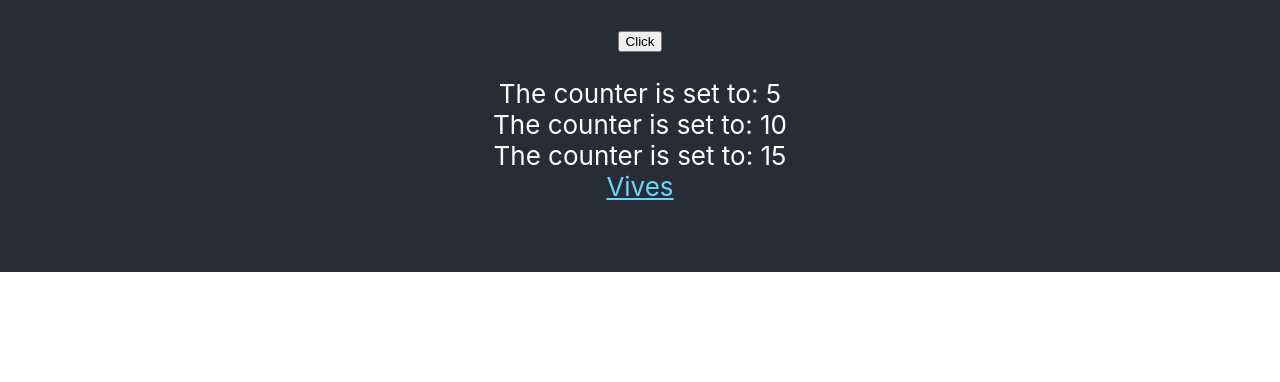
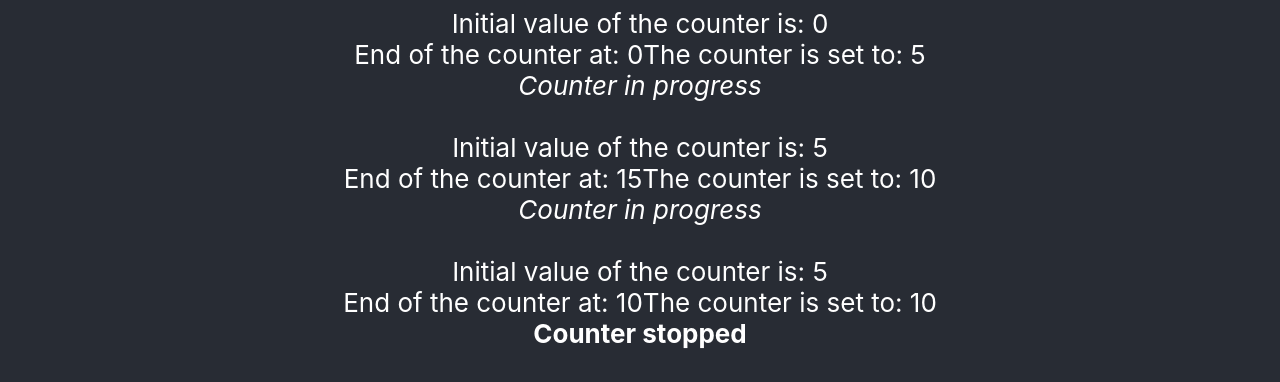
Before and after one commit to hans-naert/reactapp, a React (Create React App) app: page / in a window 1280 px wide. Shown: the part 528-910 px from the top of the page. Before the commit the page ends 800 px from the top, so only its background shows below. Built offline with nearby package versions, Linux system fonts and the light colour scheme.

Commit message:
IIF (Immediately Invoked Function) in JSX code voor de conditionele test

```diff
--- a/src/App.js
+++ b/src/App.js
@@ -14,8 +14,8 @@ function App() {
           <button>Click</button>
         </p>
         <Counter/> <br/>
-        <Counter init={5}/> <br/>
-        <Counter init="10"/> <br/>
+        <Counter init={5} end={15}/> <br/>
+        <Counter init="5" end="10"/> <br/>
         <a
           className="App-link"
           href="https://www.vives.be"
--- a/src/Counter.js
+++ b/src/Counter.js
@@ -1,19 +1,31 @@
 import React, { useState, useEffect } from 'react';
-function Counter(props) {
-    var init = parseInt(props.init || 0);
+function Counter({ init, end }) {
+    var init = parseInt(init || 0);
+    var end = parseInt(end || 0);
     const [count, setCount] = useState(init);
-    useEffect(function() {
-        var timer = setInterval(function() {
-        setCount((count) => (count+1));
-        console.log("count =", count);
+    useEffect(function () {
+        if (end && count >= end) return;
+        var timer = setInterval(function () {
+            setCount((count) => (count + 1));
+            console.log("count =", count);
         }, 1000);
-        return function() {
+        return function () {
             clearInterval(timer);
-            }
+        }
     });
     return (
         <>
+            Initial value of the counter is: {init}
+            <br />
+            End of the counter at: {end}
             The counter is set to: {count}
+            <br />
+            {
+                (function () {
+                    if (end && count >= end) return <b>Counter stopped</b>;
+                    else return <i>Counter in progress</i>;
+                })()
+            }
         </>
     )
 }
```
